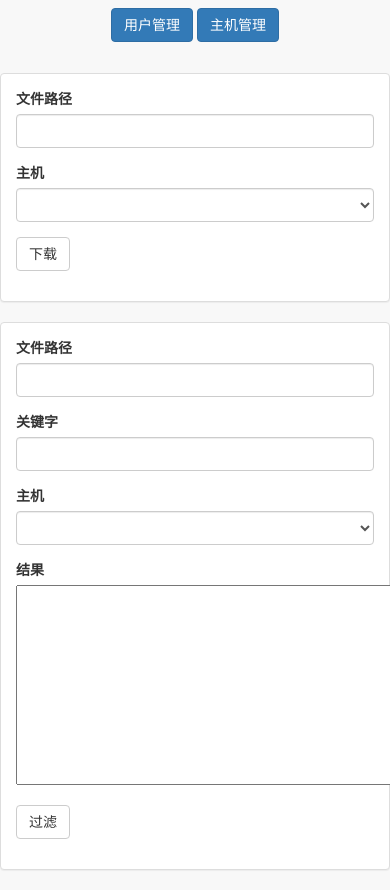
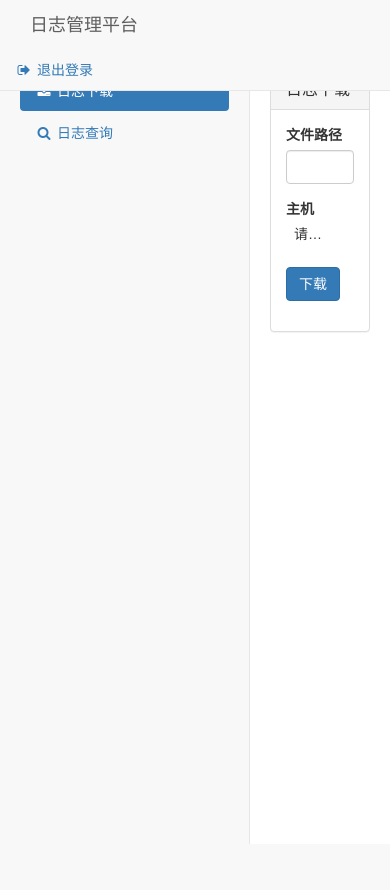
Before and after one commit to Rmond/log_fetch, a Flask app: page /index in a window 390 px wide; the page is wider, and only the part inside the window is pictured. After the commit the page ends 844 px from the top of that part, so only its background shows below. Run offline with Flask 2, Linux system fonts and the light colour scheme; a user stored in the database is signed in; data comes from the database, SQL or seed files in the repository; lists and menus that the app fills with data are empty; some libraries are stand-ins or nearby versions.

Commit message:
change index

```diff
--- a/templates/index.html
+++ b/templates/index.html
@@ -1,138 +1,164 @@
 <!DOCTYPE html>
 <html lang="zh-CN">
 <head>
-
     <meta charset="utf-8">
     <meta http-equiv="X-UA-Compatible" content="IE=edge">
     <meta name="viewport" content="width=device-width, initial-scale=1">
-    <meta name="description" content="">
-    <meta name="author" content="">
-
-    <title>Automation Platforms</title>
-
-    <!-- Bootstrap Core CSS -->
+    <title>日志管理平台</title>
     <link href="/static/bootstrap/css/bootstrap.min.css" rel="stylesheet">
-
-    <!-- Custom CSS -->
-    <link href="/static/css/handu.css" rel="stylesheet">
-
-    <!-- Custom Fonts -->
-    <link href="/static/font-awesome/css/font-awesome.min.css" rel="stylesheet" type="text/css">
-
-    <!-- HTML5 Shim and Respond.js IE8 support of HTML5 elements and media queries -->
-    <!-- WARNING: Respond.js doesn't work if you view the page via file:// -->
-    <!--[if lt IE 9]>
-        <script src="https://oss.maxcdn.com/libs/html5shiv/3.7.0/html5shiv.js"></script>
-        <script src="https://oss.maxcdn.com/libs/respond.js/1.4.2/respond.min.js"></script>
-    <![endif]-->
-
+    <link href="/static/font-awesome/css/font-awesome.min.css" rel="stylesheet">
+    <!-- 添加Select2 CSS -->
+    <link href="https://cdn.jsdelivr.net/npm/select2@4.1.0-rc.0/dist/css/select2.min.css" rel="stylesheet" />
+    <link href="https://cdn.jsdelivr.net/npm/@ttskch/select2-bootstrap4-theme@x.x.x/dist/select2-bootstrap4.min.css" rel="stylesheet">
+    <style>
+    /* 导航栏和布局样式 */
+    #wrapper {width: 100%;}
+    .sidebar {
+        position: fixed;
+        top: 51px;
+        bottom: 0;
+        left: 0;
+        width: 250px;
+        padding: 20px;
+        background-color: #f8f8f8;
+        border-right: 1px solid #e7e7e7;
+    }
+    #page-wrapper {
+        margin-left: 250px;
+        padding: 20px;
+        padding-top: 70px;
+    }
+    .navbar-brand {padding: 15px 30px;}
+    .nav-tabs {margin-bottom: 20px;}
+    </style>
 </head>
 <body>
-{% if is_admin %}
-<div class="row" style="padding-top: 2%">
-    <div class="col-lg-12 text-center">
-        <a href="/admin/users" class="btn btn-primary">用户管理</a>
-        <a href="/admin/hosts" class="btn btn-primary">主机管理</a>
+    <div id="wrapper">
+        <!-- 顶部导航 -->
+        <nav class="navbar navbar-default navbar-fixed-top" role="navigation">
+            <div class="navbar-header">
+                <a class="navbar-brand" href="/index">日志管理平台</a>
+            </div>
+            <ul class="nav navbar-top-links navbar-right">
+                <li><a href="/logout"><i class="fa fa-sign-out fa-fw"></i> 退出登录</a></li>
+            </ul>
+        </nav>
+
+        <!-- 左侧导航栏 -->
+        <div class="sidebar">
+            <ul class="nav nav-pills nav-stacked">
+                <li class="active"><a href="#download" data-toggle="tab"><i class="fa fa-download fa-fw"></i> 日志下载</a></li>
+                <li><a href="#search" data-toggle="tab"><i class="fa fa-search fa-fw"></i> 日志查询</a></li>
+            </ul>
+        </div>
+
+        <!-- 主要内容区域 -->
+        <div id="page-wrapper">
+            <div class="tab-content">
+                <!-- 日志下载面板 -->
+                <div class="tab-pane active" id="download">
+                    <div class="panel panel-default">
+                        <div class="panel-heading"><h3 class="panel-title">日志下载</h3></div>
+                        <div class="panel-body">
+                            <form id="install" method="post" action="/log_fetch/index" class="form-horizontal">
+                                <div class="form-group">
+                                    <label for="file_path" class="col-md-2 control-label">文件路径</label>
+                                    <div class="col-md-8">
+                                        <input class="form-control" name="file_path" id="file_path" required data-rule-starchk="true" data-rule-homechk="true" data-msg-required="请输入文件路径">
                                     </div>
                                 </div>
-{% endif %}
-<div class="row" style="padding-top: 8%">
-	<div class="col-lg-12">
-		<div class="panel panel-default">
-			<div class="panel-body">
-				<div class="row">
-					<div class="col-lg-8 col-lg-offset-1">
-						<form id="install" method="post" id="install" action="/log_fetch/index" class="form-horizontal">
                                 <div class="form-group">
-								<label for="file_path" class="col-md-4 control-label">文件路径</label>
-								 <div class="col-md-6">
-								 <input class="form-control" name="file_path" id="file_path" required data-rule-starchk="true" data-rule-homechk="true" data-msg-required="请输入文件路径"> </div>
-						</div>
-						<div class="form-group">
-						    <label for="host" class="col-md-4 control-label">主机</label>
-                            <div class="col-md-6">
-                                <select id="host" name="host" class="form-control m-b">
-                                   {% for host in hosts%}
+                                    <label for="host" class="col-md-2 control-label">主机</label>
+                                    <div class="col-md-8">
+                                        <select id="host" name="host" class="form-control">
+                                            {% for host in hosts %}
                                             <option value={{host}}>{{host}}</option>
-                                    {%  endfor %}
+                                            {% endfor %}
                                         </select>
                                     </div>
                                 </div>
                                 <div class="form-group">
-							<div class="col-md-6 col-md-offset-6">
-								<button class="btn btn-default">下载</button>
+                                    <div class="col-md-offset-2 col-md-8">
+                                        <button class="btn btn-primary">下载</button>
+                                    </div>
+                                </div>
+                            </form>
                         </div>
                     </div>
                 </div>
-						</form>
-					<!-- /.col-lg-6 (nested) -->
+
+                <!-- 日志查询面板 -->
+                <div class="tab-pane" id="search">
+                    <div class="panel panel-default">
+                        <div class="panel-heading"><h3 class="panel-title">日志查询</h3></div>
+                        <div class="panel-body">
+                            <form id="filter" method="post" action="#" class="form-horizontal">
+                                <div class="form-group">
+                                    <label for="file_path2" class="col-md-2 control-label">文件路径</label>
+                                    <div class="col-md-8">
+                                        <input class="form-control" name="file_path2" id="file_path2" required data-rule-homechk="true" data-msg-required="请输入文件路径">
                                     </div>
-				<!-- /.row (nested) -->
-			</div>
-			<!-- /.panel-body -->
-		</div>
-		<!-- /.panel -->
-	</div>
-	<div class="col-lg-12">
-		<div class="panel panel-default">
-			<div class="panel-body">
-				<div class="row">
-					<div class="col-lg-8 col-lg-offset-1">
-						<form id="filter" method="post" id="install" action="#" class="form-horizontal">
-						<div class="form-group">
-								<label for="file_path" class="col-md-4 control-label">文件路径</label>
-								 <div class="col-md-6">
-								 <input class="form-control" name="file_path2" id="file_path2" required data-rule-homechk="true" data-msg-required="请输入文件路径"> </div>
                                 </div>
                                 <div class="form-group">
-								<label for="file_path" class="col-md-4 control-label">关键字</label>
-								 <div class="col-md-6">
-								 <input class="form-control" name="key2" id="key2" required data-msg-required="请输入关键字"> </div>
+                                    <label for="key2" class="col-md-2 control-label">关键字</label>
+                                    <div class="col-md-8">
+                                        <input class="form-control" name="key2" id="key2" required data-msg-required="请输入关键字">
+                                    </div>
                                 </div>
                                 <div class="form-group">
-						    <label for="host" class="col-md-4 control-label">主机</label>
-                            <div class="col-md-6">
-                                <select id="host2" name="host2" class="form-control m-b">
-                                   {% for host in hosts%}
+                                    <label for="host2" class="col-md-2 control-label">主机</label>
+                                    <div class="col-md-8">
+                                        <select id="host2" name="host2" class="form-control">
+                                            {% for host in hosts %}
                                             <option value={{host}}>{{host}}</option>
-                                    {%  endfor %}
+                                            {% endfor %}
                                         </select>
                                     </div>
                                 </div>
                                 <div class="form-group">
-						    <label class="col-md-4 control-label">结果</label>
-						    <div class="col-md-6">
-						     <textarea class="textarea_set " name="res" id="res" ></textarea>
+                                    <label class="col-md-2 control-label">结果</label>
+                                    <div class="col-md-8">
+                                        <textarea class="form-control" name="res" id="res" rows="8"></textarea>
                                     </div>
                                 </div>
                                 <div class="form-group">
-							<div class="col-md-6 col-md-offset-6">
-								<button class="btn btn-default" id="flt-btn" >过滤</button>
+                                    <div class="col-md-offset-2 col-md-8">
+                                        <button class="btn btn-primary" id="flt-btn">查询</button>
+                                    </div>
+                                </div>
+                            </form>
                         </div>
                     </div>
                 </div>
-						</form>
-					<!-- /.col-lg-6 (nested) -->
             </div>
-				<!-- /.row (nested) -->
         </div>
-			<!-- /.panel-body -->
-		</div>
-		<!-- /.panel -->
     </div>
 
-	<!-- /.col-lg-12 -->
-</div>
-<!-- jQuery (necessary for Bootstrap's JavaScript plugins) -->
+    <!-- 脚本部分保持不变 -->
     <script src="/static/jquery/jquery-1.12.4.min.js"></script>
     <script src="/static/bootstrap/js/bootstrap.js"></script>
-<script src="/static/metisMenu/metisMenu.min.js"></script>
-<!--<script src="https://unpkg.com/vue/dist/vue.js"></script> -->
-<!-- Include all compiled plugins (below), or include individual files as needed -->
+    <!-- 添加Select2 JS -->
+    <script src="https://cdn.jsdelivr.net/npm/select2@4.1.0-rc.0/dist/js/select2.min.js"></script>
     <script src="/static/jquery-validate/jquery.validate.js"></script>
     <script src="/static/jquery-validate/messages_zh.js"></script>
     <script>
     $(function(){
+        // 初始化Select2
+        $('#host, #host2').select2({
+            theme: 'bootstrap4',
+            width: '100%',
+            placeholder: '请选择主机',
+            allowClear: true,
+            language: {
+                noResults: function() {
+                    return '没有找到匹配的主机';
+                },
+                searching: function() {
+                    return '搜索中...';
+                }
+            }
+        });
+
         //jquery.validate
         $("#install").validate({
             onfocusout: function(element) { $(element).valid(); }
```
Lines whose indentation alone changed are shown as unchanged.
